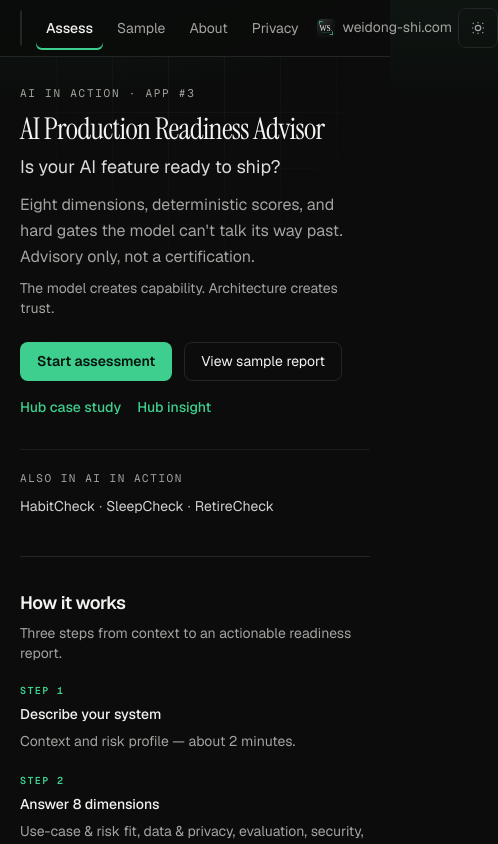
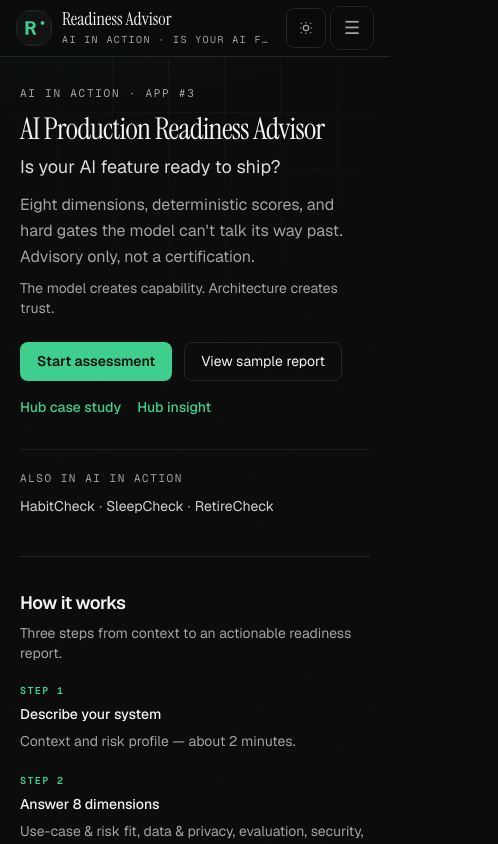
Before and after one commit to weidong808/ai-production-readiness-advisor, a Next.js app: page / in a window 390 px wide. Shown: the top 844 px of the page, 498 px wide, since content can reach past the window. Built offline with nearby package versions, Linux system fonts and the light colour scheme.

Commit message:
fix: collapse primary nav into a mobile menu.
Prevent header overflow on phones — brand + theme stay visible; links open from the menu.

```diff
--- a/src/components/AppHeader.tsx
+++ b/src/components/AppHeader.tsx
@@ -3,6 +3,7 @@
 import Image from "next/image";
 import Link from "next/link";
 import { usePathname } from "next/navigation";
+import { useState } from "react";
 import { SiteHomeLink } from "@/components/SiteHomeLink";
 import { ThemeToggle } from "@/components/ThemeToggle";
 import {
@@ -49,14 +50,16 @@ const NAV: {
 
 export function AppHeader() {
   const pathname = usePathname();
+  const [open, setOpen] = useState(false);
 
   return (
     <header className="no-print sticky top-0 z-40 border-b border-[var(--border)] bg-[var(--header-bg)] pt-[env(safe-area-inset-top,0px)] backdrop-blur-md">
-      <div className="mx-auto flex h-14 max-w-5xl items-center justify-between gap-4 px-[max(1.25rem,env(safe-area-inset-left,0px))] pr-[max(1.25rem,env(safe-area-inset-right,0px))] sm:px-6">
+      <div className="mx-auto flex h-14 max-w-5xl items-center justify-between gap-3 px-[max(1rem,env(safe-area-inset-left,0px))] pr-[max(1rem,env(safe-area-inset-right,0px))] sm:gap-4 sm:px-[max(1.5rem,env(safe-area-inset-left,0px))] sm:pr-[max(1.5rem,env(safe-area-inset-right,0px))]">
         <Link
           href="/"
           className="group flex min-w-0 items-center gap-2.5"
           aria-label={`${APP_NAME} home`}
+          onClick={() => setOpen(false)}
         >
           <Image
             src="/app-mark.svg"
@@ -80,8 +83,9 @@ export function AppHeader() {
           </span>
         </Link>
 
+        <div className="flex shrink-0 items-center gap-1">
           <nav
-          className="flex shrink-0 items-center gap-1 text-sm sm:gap-2"
+            className="hidden items-center gap-1 text-sm md:flex sm:gap-2"
             aria-label="Primary"
           >
             {NAV.map((item) => {
@@ -91,7 +95,11 @@ export function AppHeader() {
                   key={item.href}
                   href={item.href}
                   aria-current={active ? "page" : undefined}
-                className={active ? "app-nav-link app-nav-link--active" : "app-nav-link"}
+                  className={
+                    active
+                      ? "app-nav-link app-nav-link--active"
+                      : "app-nav-link"
+                  }
                 >
                   {item.label}
                 </Link>
@@ -102,9 +110,55 @@ export function AppHeader() {
               markSize={18}
               className="ml-1 text-[var(--muted)]"
             />
+          </nav>
           <ThemeToggle />
-        </nav>
+          <button
+            type="button"
+            className="inline-flex h-11 w-11 items-center justify-center rounded-md border border-[var(--border)] text-[var(--muted)] transition-colors active:bg-[var(--card)] md:hidden"
+            aria-expanded={open}
+            aria-controls="app-mobile-nav"
+            aria-label={open ? "Close menu" : "Open menu"}
+            onClick={() => setOpen((value) => !value)}
+          >
+            <span aria-hidden className="text-lg leading-none">
+              {open ? "×" : "☰"}
+            </span>
+          </button>
         </div>
+      </div>
+
+      {open ? (
+        <div
+          id="app-mobile-nav"
+          className="border-t border-[var(--border)] md:hidden"
+        >
+          <div className="mx-auto flex max-w-5xl flex-col gap-1 px-[max(1rem,env(safe-area-inset-left,0px))] py-3 pr-[max(1rem,env(safe-area-inset-right,0px))]">
+            {NAV.map((item) => {
+              const active = item.isActive(pathname);
+              return (
+                <Link
+                  key={item.href}
+                  href={item.href}
+                  aria-current={active ? "page" : undefined}
+                  className={
+                    active
+                      ? "flex min-h-11 items-center rounded-md bg-[var(--card)] px-3 py-2.5 text-sm font-medium text-[var(--foreground)]"
+                      : "flex min-h-11 items-center rounded-md px-3 py-2.5 text-sm text-[var(--muted)] transition-colors hover:bg-[var(--card)] hover:text-[var(--foreground)] active:bg-[var(--card)]"
+                  }
+                  onClick={() => setOpen(false)}
+                >
+                  {item.label}
+                </Link>
+              );
+            })}
+            <SiteHomeLink
+              variant="compact"
+              markSize={18}
+              className="flex min-h-11 items-center rounded-md px-3 py-2.5 text-sm text-[var(--muted)]"
+            />
+          </div>
+        </div>
+      ) : null}
     </header>
   );
 }
```
Lines whose indentation alone changed are shown as unchanged.
